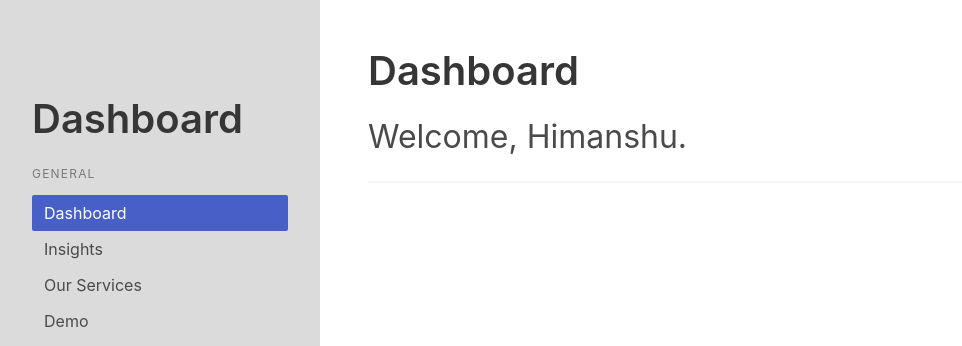
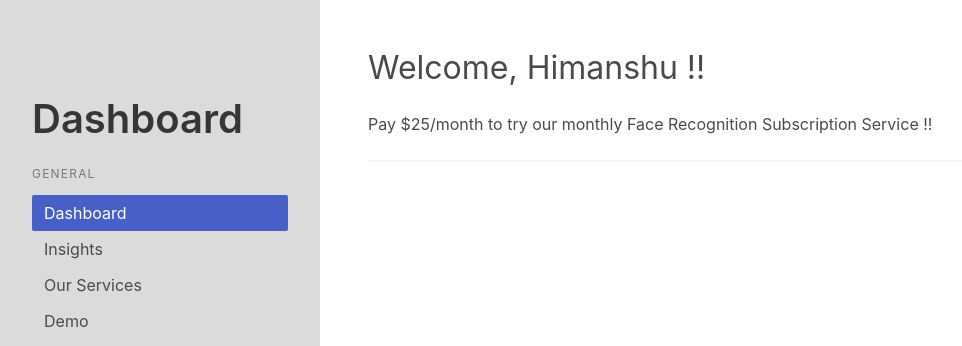
Before and after one commit to san-jeev/Week5-Project, a Flask app: page / in a window 1280 px wide. Shown: the part 108-454 px from the top of the page, without its empty margins (0-962 px from the left). Run offline with Flask 2, Linux system fonts and the light colour scheme; a user stored in the database is signed in; data comes from the database, SQL or seed files in the repository; some libraries are stand-ins or nearby versions.

Commit message:
Add files via upload

```diff
--- a/templates/pages/dashboard.html
+++ b/templates/pages/dashboard.html
@@ -1,10 +1,8 @@
 <section class="section">
-  <p class="title is-size-2 is-spaced">
-    Dashboard
-  </p>
 
   <p class="subtitle is-size-3">
-    Welcome, {{ user.username | capitalize }}.
+    Welcome, {{ user.username | capitalize }} !!
+    <h1>Pay $25/month to try our monthly Face Recognition Subscription Service !!</h1>
   </p>
 
   <hr />
```
